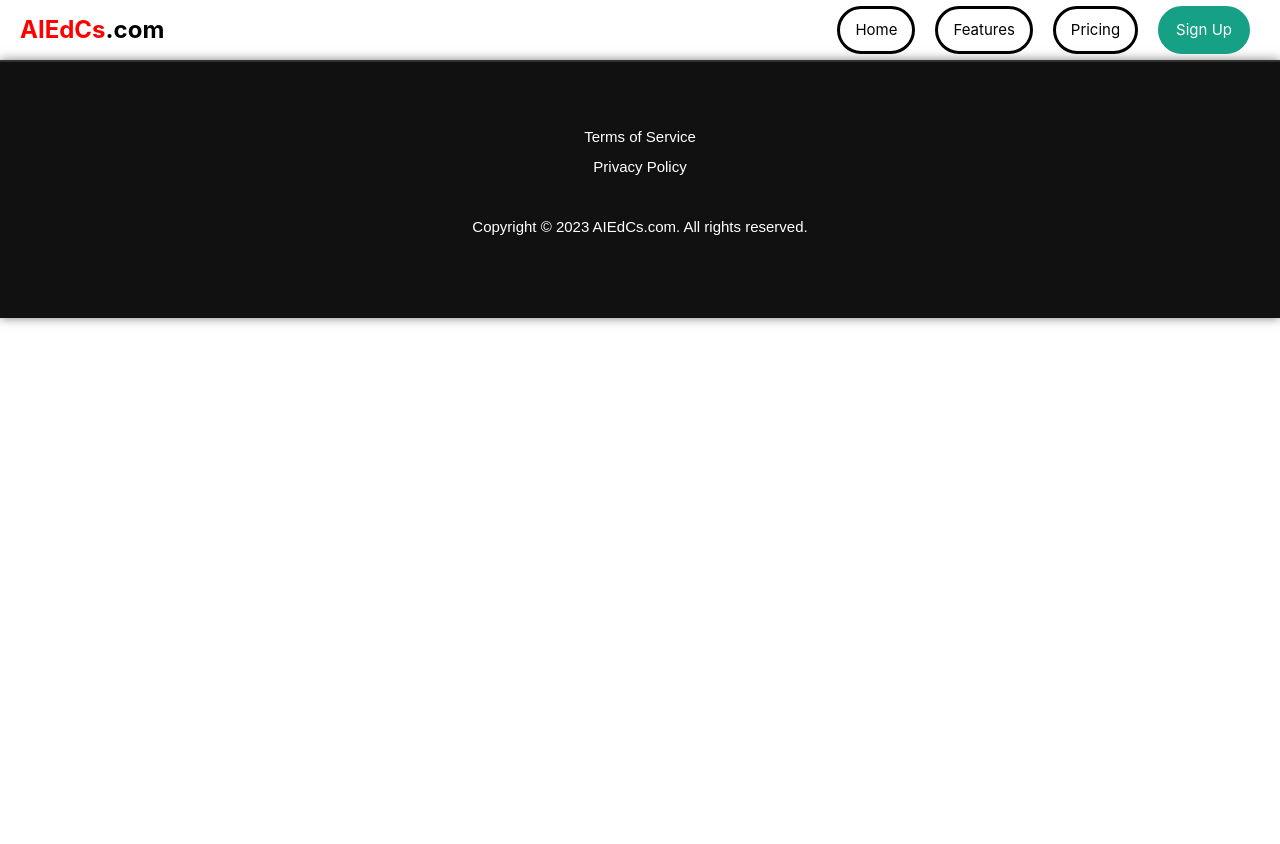
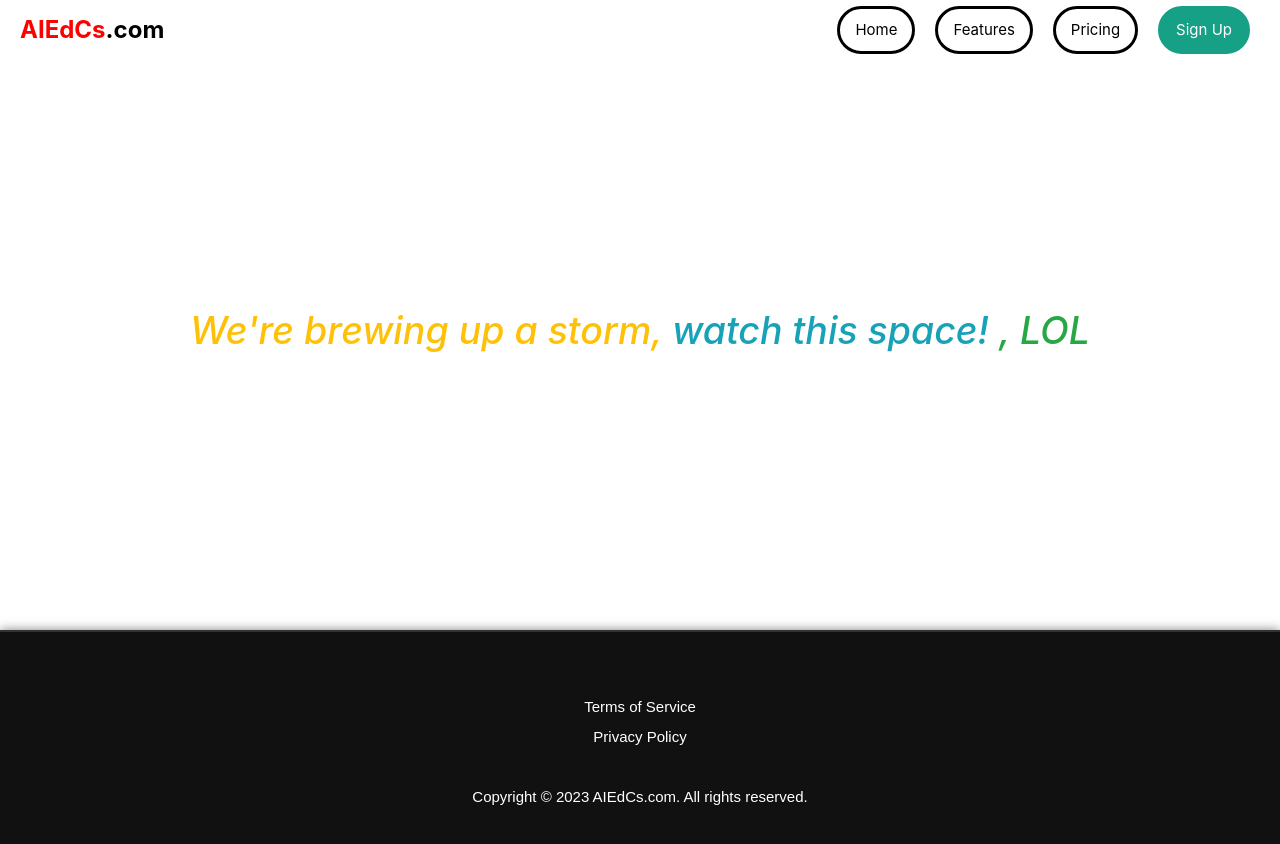
Before and after one commit to AIEdCs/main, a plain HTML site: page login.html in a window 1280 px wide. Before the commit the page ends 800 px from the top, so only its background shows below. Drawn offline with nearby package versions, Linux system fonts and the light colour scheme.

Commit message:
addition 31th March

```diff
--- a/login.html
+++ b/login.html
@@ -47,9 +47,10 @@
 
   <!-- Content -->
 
+<br><br><br><br><br><br><br><br><br><br><br>
+<p class="text-center h1"><i><span class="text-warning">We're brewing up a storm,</span><span class="text-info"> watch this space!</span><span class="text-success"> , LOL</span></i></p>
 
-
-
+<br><br><br><br><br><br><br><br><br><br><br><br>
 
 
 
```
